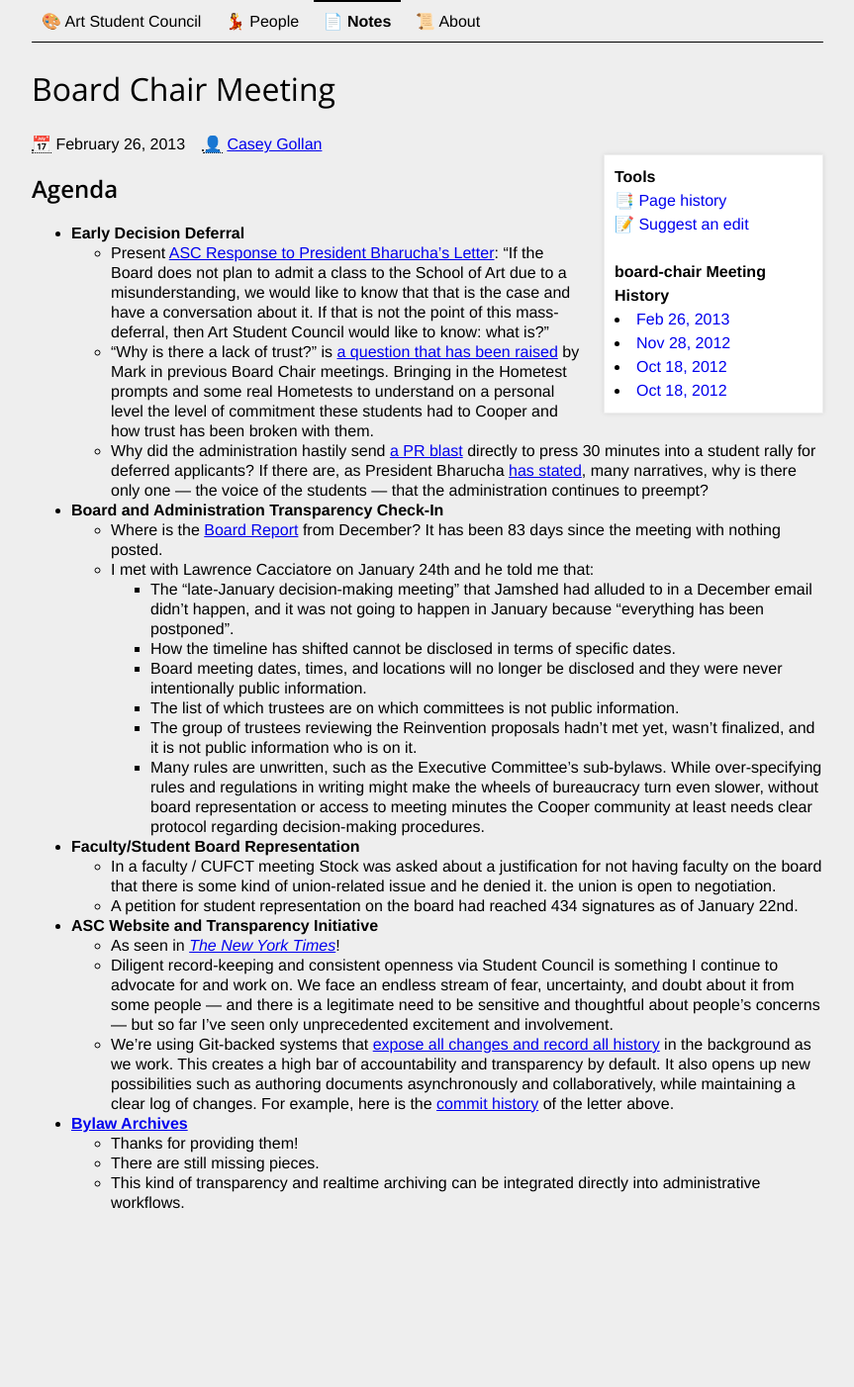
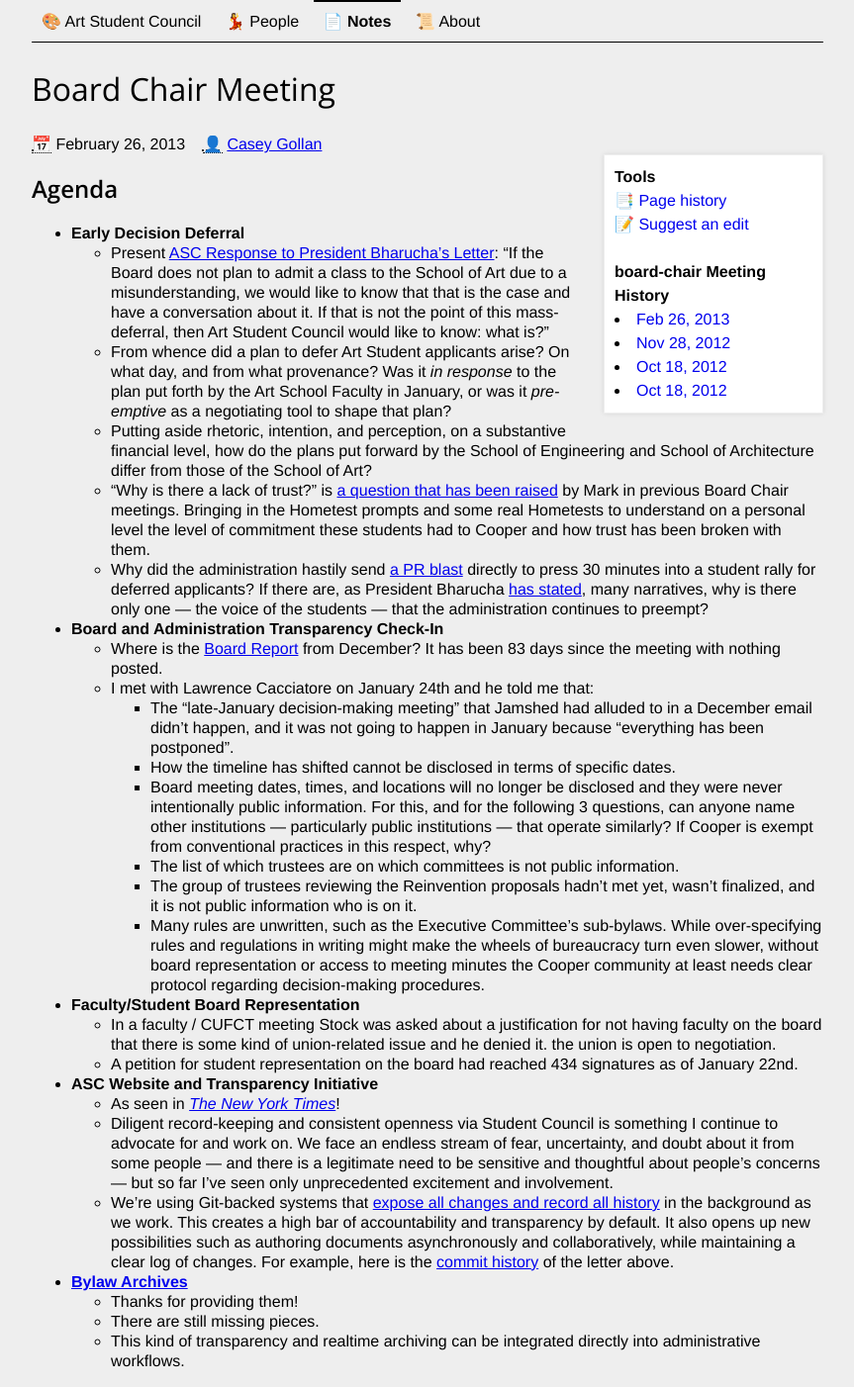
Before and after one commit to CooperASC/cooperasc.github.com, a Jekyll site: the page built from _posts/notes/2013-02-26-board-chair-casey.md, in a window 1280 px wide. Shown: the whole page at 99% size, without its empty margins (208-1071 px from the left). Built offline with Jekyll 4.4.1, drawn with Linux system fonts in a browser that asks for light colours; before the commit the page ends 1242 px from its top, so only the background shows below that.

Commit message:
merging in questions from kevinslavin/@bd70687

```diff
--- a/_posts/notes/2013-02-26-board-chair-casey.md
+++ b/_posts/notes/2013-02-26-board-chair-casey.md
@@ -12,6 +12,8 @@ filepath: _posts/notes/2013-02-26-board-chair-casey.md
 
 - **Early Decision Deferral**
   - Present [ASC Response to President Bharucha's Letter](http://cooperasc.github.com/notes/2013/02/13/bharucha-response/): "If the Board does not plan to admit a class to the School of Art due to a misunderstanding, we would like to know that that is the case and have a conversation about it. If that is not the point of this mass-deferral, then Art Student Council would like to know: what is?"
+  - From whence did a plan to defer Art Student applicants arise? On what day, and from what provenance? Was it *in response* to the plan put forth by the Art School Faculty in January, or was it *pre-emptive* as a negotiating tool to shape that plan?
+  - Putting aside rhetoric, intention, and perception, on a substantive financial level, how do the plans put forward by the School of Engineering and School of Architecture differ from those of the School of Art?
   - "Why is there a lack of trust?" is [a question that has been raised](http://cooperasc.github.com/notes/2012/10/18/board-chair-casey/) by Mark in previous Board Chair meetings. Bringing in the Hometest prompts and some real Hometests to understand on a personal level the level of commitment these students had to Cooper and how trust has been broken with them.
   - Why did the administration hastily send [a PR blast](http://cusos.org/response-to-135pm-statement-from-claire-mccarthy-to-press/) directly to press 30 minutes into a student rally for deferred applicants? If there are, as President Bharucha [has stated](http://cooperasc.github.com/notes/2013/02/05/resident-faculty-president-and-trustee-meeting/), many narratives, why is there only one — the voice of the students — that the administration continues to preempt?
 - **Board and Administration Transparency Check-In**
@@ -19,7 +21,7 @@ filepath: _posts/notes/2013-02-26-board-chair-casey.md
   - I met with Lawrence Cacciatore on January 24th and he told me that:
     - The "late-January decision-making meeting" that Jamshed had alluded to in a December email didn't happen, and it was not going to happen in January because "everything has been postponed".
     - How the timeline has shifted cannot be disclosed in terms of specific dates.
-    - Board meeting dates, times, and locations will no longer be disclosed and they were never intentionally public information.
+    - Board meeting dates, times, and locations will no longer be disclosed and they were never intentionally public information. For this, and for the following 3 questions, can anyone name other institutions — particularly public institutions — that operate similarly? If Cooper is exempt from conventional practices in this respect, why?
     - The list of which trustees are on which committees is not public information.
     - The group of trustees reviewing the Reinvention proposals hadn't met yet, wasn't finalized, and it is not public information who is on it.
     - Many rules are unwritten, such as the Executive Committee's sub-bylaws. While over-specifying rules and regulations in writing might make the wheels of bureaucracy turn even slower, without board representation or access to meeting minutes the Cooper community at least needs clear protocol regarding decision-making procedures.
```
